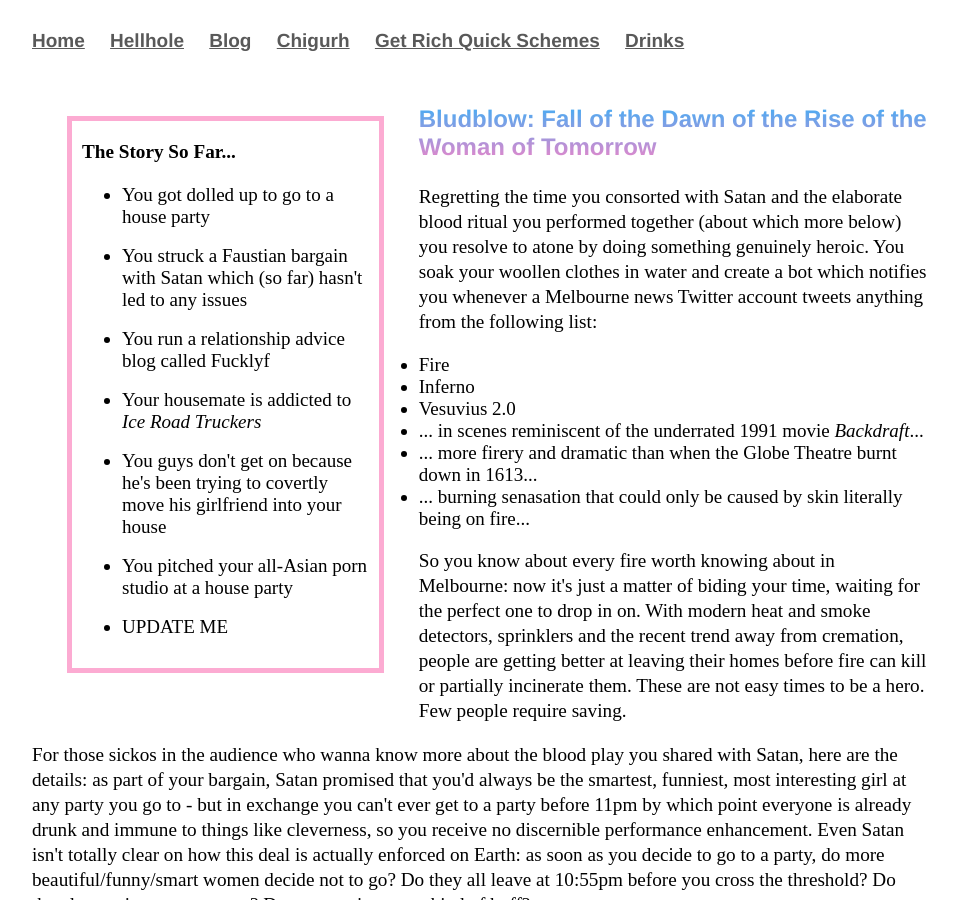
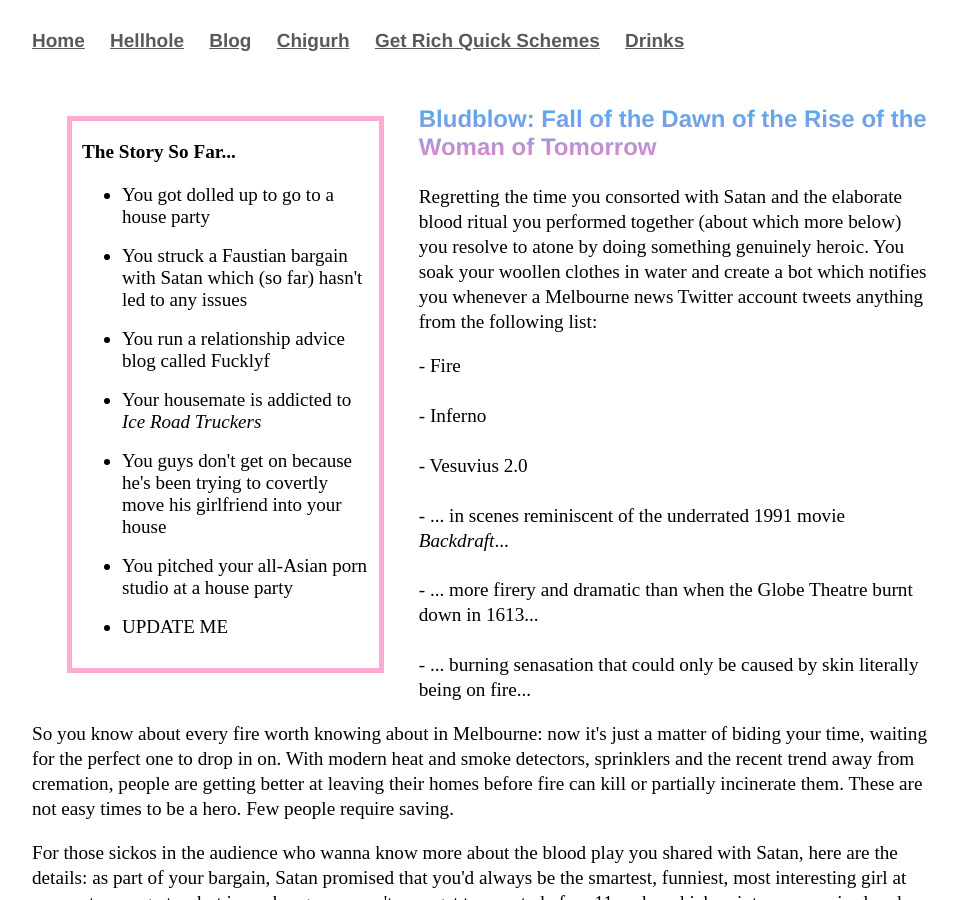
Before and after one commit to Pinelife/pinelife.github.io, a Jekyll site: the page Hellhole/Room12.html, which Jekyll copies as it is, in a window 1280 px wide and 900 px high. Shown: the whole window, without its empty margins (160-1118 px from the left). Built offline with Jekyll 4.4.1, drawn with Linux system fonts in a browser that asks for light colours.

Commit message:
Update Room12.html

```diff
--- a/Hellhole/Room12.html
+++ b/Hellhole/Room12.html
@@ -40,14 +40,19 @@
 <p>Regretting the time you consorted with Satan and the elaborate blood ritual you performed together (about which more below)
 you resolve to atone by doing something genuinely heroic. You soak your woollen clothes in water and create a bot which
 notifies you whenever a Melbourne news Twitter account tweets anything from the following list:</p>
-  <ul>
-    <li>Fire</li>
-    <li>Inferno</li>
-    <li>Vesuvius 2.0</li>
-    <li>... in scenes reminiscent of the underrated 1991 movie <i>Backdraft</i>...</li>
-    <li>... more firery and dramatic than when the Globe Theatre burnt down in 1613...</li>
-    <li>... burning senasation that could only be caused by skin literally being on fire...</li>
-</ul>
+<p>
+    - Fire<br/>
+	<br/>
+    - Inferno<br/>
+	<br/>
+    - Vesuvius 2.0<br/>
+	<br/>
+    - ... in scenes reminiscent of the underrated 1991 movie <i>Backdraft</i>...<br/>
+	<br/>
+    - ... more firery and dramatic than when the Globe Theatre burnt down in 1613...<br/>
+	<br/>
+    - ... burning senasation that could only be caused by skin literally being on fire...
+</p>
 <p>So you know about every fire worth knowing about in Melbourne: now it's just a matter of biding your time, waiting for the perfect one to drop in on.
 With modern heat and smoke detectors, sprinklers and the recent trend away from cremation, people are getting better at leaving their homes
   before fire can kill or partially incinerate them. These are not easy times to be a hero. Few people require saving.
```
